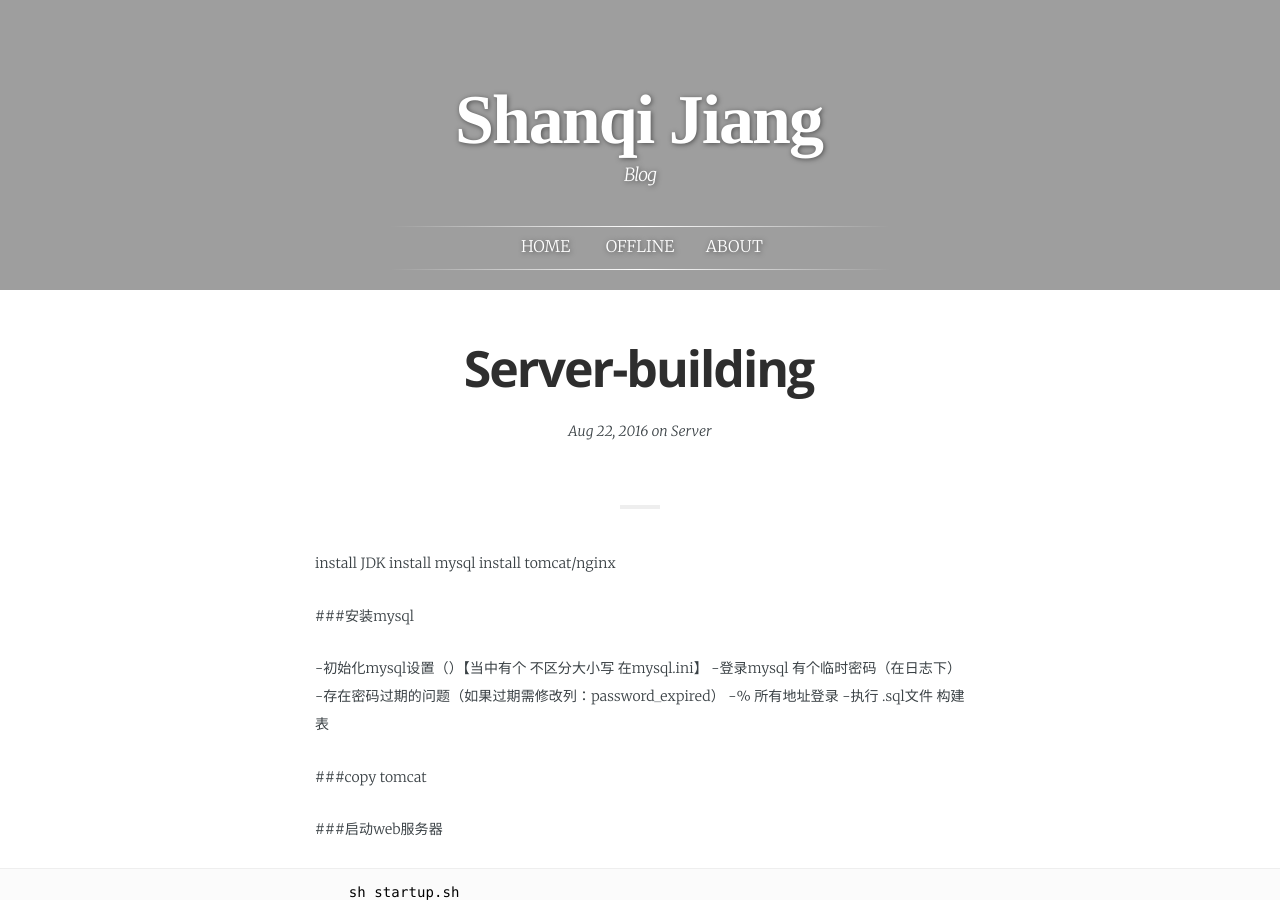
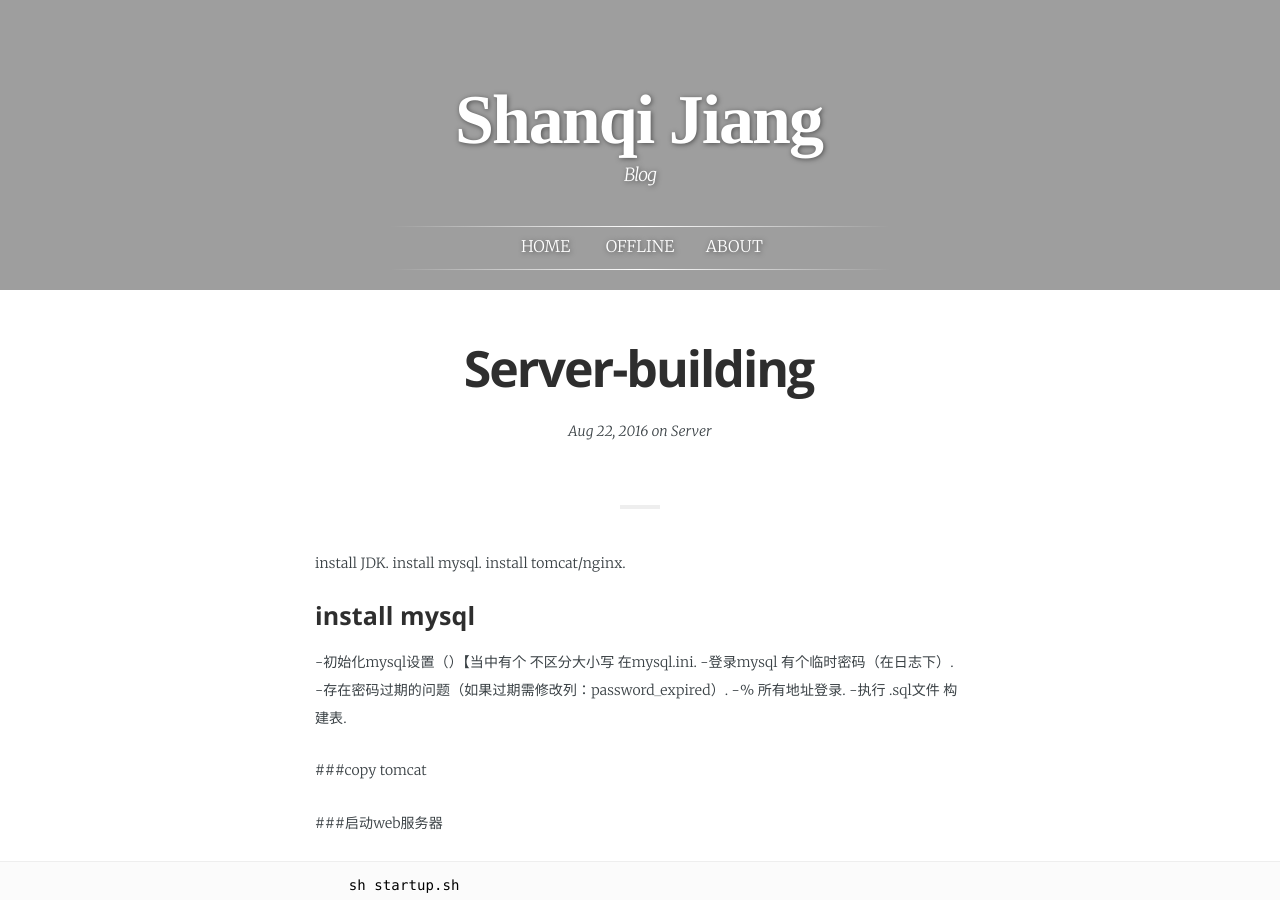
Before and after one commit to jpotato0o/jpotato0o.github.io, a Jekyll site: the page built from _posts/2016-08-22-Server-Mysql.md, in a window 1280 px wide and 900 px high. Built offline with Jekyll 4.4.1, drawn with Linux system fonts in a browser that asks for light colours; some web fonts are replaced.

Commit message:
new post

```diff
--- a/_posts/2016-08-22-Servers-MySQL.md
+++ b/_posts/2016-08-22-Server-Mysql.md
@@ -7,17 +7,18 @@ category:          Readme
 author:            sjiang
 ---
 
-install JDK
-install mysql
-install tomcat/nginx
+install JDK.
+install mysql.
+install tomcat/nginx.
 
-###安装mysql
 
--初始化mysql设置（）【当中有个 不区分大小写 在mysql.ini】
--登录mysql 有个临时密码（在日志下）
--存在密码过期的问题（如果过期需修改列：password_expired）
--% 所有地址登录
--执行 .sql文件 构建表
+### install mysql
+
+-初始化mysql设置（）【当中有个 不区分大小写 在mysql.ini.
+-登录mysql 有个临时密码（在日志下）.
+-存在密码过期的问题（如果过期需修改列：password_expired）.
+-% 所有地址登录.
+-执行 .sql文件 构建表.
 
 ###copy tomcat
 
```
